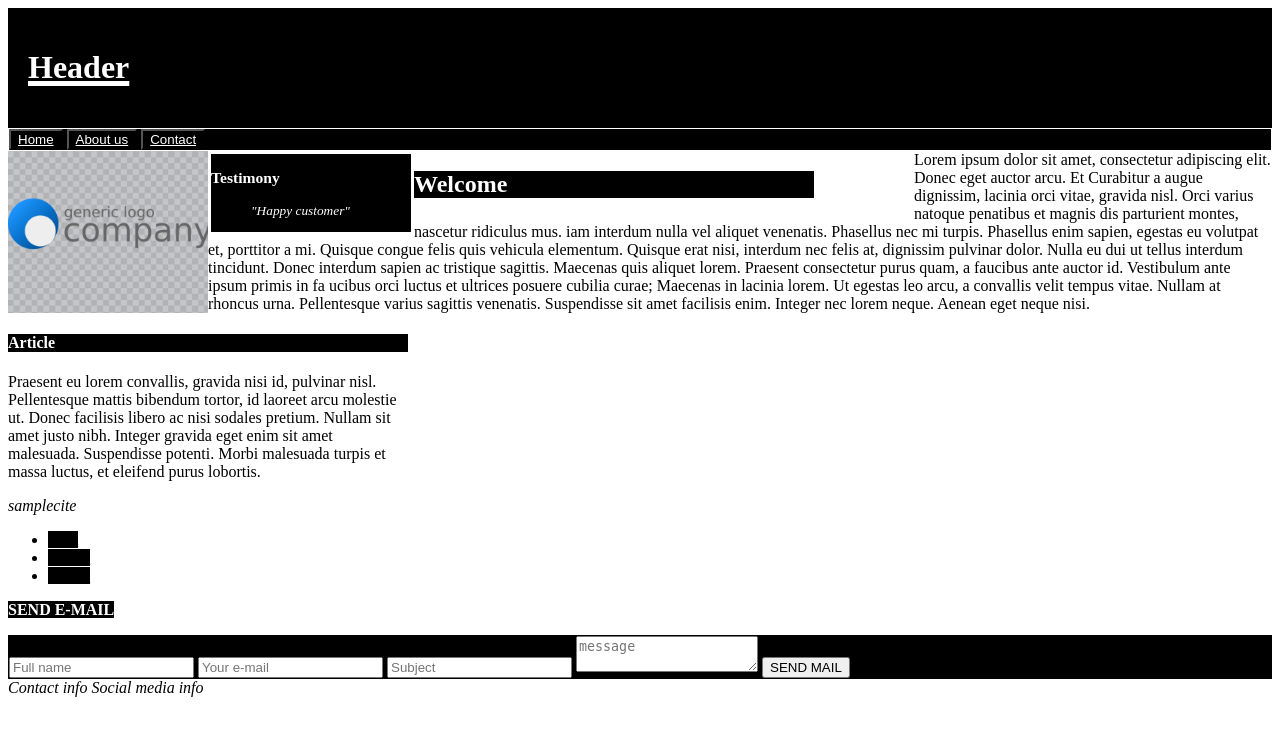
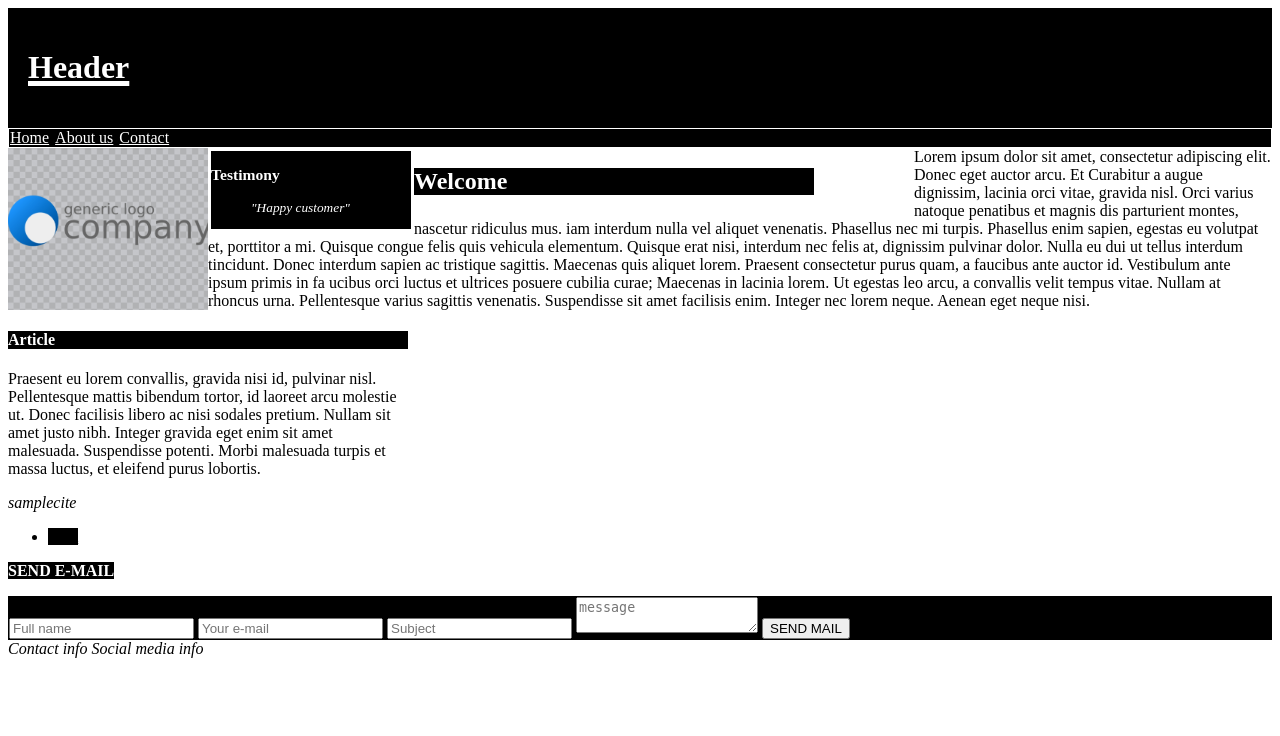
Before and after one commit to Mos-Def/sample-webpage, a PHP site: page / in a window 1280 px wide. Shown: the top 736 px of the page. Run offline with PHP 8.4, Linux system fonts and the light colour scheme.

Commit message:
Update index.php

```diff
--- a/index.php
+++ b/index.php
@@ -14,15 +14,9 @@
       </div>
         <nav>
          <div style="border :1px solid white;"  class="topnav">
-	    <button class="homebutton" style="background-color: black;" type="link">
 	      <a href="#" class="navlink">Home</a>
-	    </button>
-	    <button class ="aboutbutton" style="background-color: black;" type="link">
           <a href="#" class="navlink">About us</a>
-        </button>
-        <button class="contactbutton"  style="background-color: black;" type="link">
           <a href="#" class="navlink">Contact</a>
-        </button>
          </div>
        </nav>
        <img src="img/company-logo.png" alt="Company logo" class="logo" style="max-width:100%;height:auto;">
@@ -62,8 +56,6 @@
            </main>
              <ul>
                <li><a href="yourpagehere.com">Link</a></li>
-               <li><a href="anotherpage.com">Link 2</a></li>
-               <li><a href="yetanotherpage.com">Link 3</a></li>
             </ul>
              <footer>
                <p><b>SEND E-MAIL</b></p>
@@ -76,6 +68,7 @@
                    <button type="submit" name="submit">SEND MAIL</button>
                  </form>
               </div>
+              <script>
 		      <?php
 
 if (isset($_POST['submit'])) {
@@ -92,6 +85,8 @@ if (isset($_POST['submit'])) {
   header("Location: index.php?mailsend");
 }
                      ?>
+		     </script>
+
                 <div style="border :1px solid-black;">
                   <address>Contact info
                    Social media info</address>
```
Lines whose indentation alone changed are shown as unchanged.
